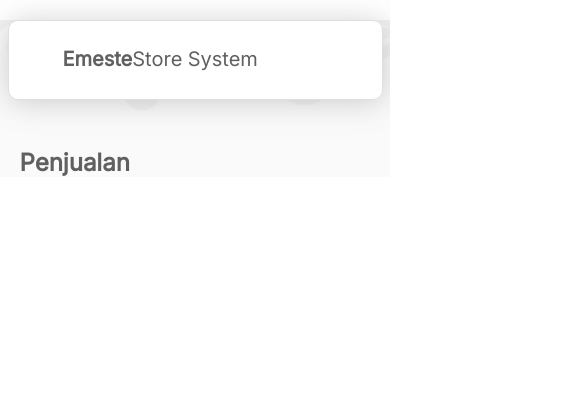
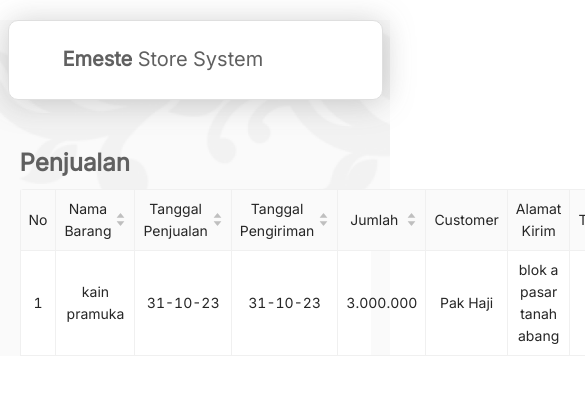
Before and after one commit to goldyTW/dashboardsimple-frontend, a React (Create React App) app: page /penjualan in a window 390 px wide. Shown: the top 394 px of the page, 585 px wide, since content can reach past the window. Built offline with nearby package versions, Linux system fonts and the light colour scheme; some icons are missing.

Commit message:
page penjualan

```diff
--- a/src/components/navbar/Navbar.js
+++ b/src/components/navbar/Navbar.js
@@ -22,8 +22,7 @@ const Navbar = ({setSidebarOpen, sidebarOpen}) => {
           onClick={() => setSidebarOpen(!sidebarOpen)}
           />
           <span className="navTitle">
-            <b>Emeste</b>
-            Store System</span>
+            <b>Emeste</b> Store System</span>
         </div>
         <div className="col-md-6 text-end month">
           <span className="navTitle">{(moment(today).format('MMMM YYYY')).toLocaleString('id')}</span>
--- a/src/components/sidebar/Sidebar.js
+++ b/src/components/sidebar/Sidebar.js
@@ -50,7 +50,7 @@ const Sidebar = ({sidebarOpen, setSidebarOpen}) => {
       <div className="nameDisplay mt-2 mb-1">{sidebarOpen ? userName : userName.split('')[0 ]}</div>
       <div className="roleDisplay mt-1 mb-4">{role}</div>
       <a className="logoutBtn px-3 py-2 mt-4" onClick={()=>handleLogout()}>
-        <Icon icon="material-symbols:logout" className='align-self-center ms-2' width={20}/>
+        <Icon icon="quill:off" className='align-self-center mx-1' width={18}/>
           {sidebarOpen ? 'Sign Out' : ''}
       </a>
 
--- a/src/components/sidebar/sidebar.scss
+++ b/src/components/sidebar/sidebar.scss
@@ -65,7 +65,7 @@
   .menu {
     .menuItem {
       cursor: pointer;
-      margin-top: 15px;
+      margin-top: 20px;
       font-family: 'Inter';
       font-style: normal;
       font-weight: 400;
--- /dev/null
+++ b/src/pages/Dashboard/style.scss
@@ -0,0 +1,140 @@
+.main{
+    // background: '#f9f9f9';
+    background-image: url('../../images/mainbg.png');
+    background-position: center;
+    background-size: cover;
+    background-repeat: no-repeat;
+    display: flex;
+    flex-direction: row;
+
+    .mainNavLayoutNotFull{
+        margin: 3%;
+        margin-top: 2%;
+        margin-left: 2%;
+        width: 80%;
+        display: flex;
+        flex-direction: column;
+    }
+
+    .mainSideLayoutFull{
+        margin: 3%;
+        margin-top: 2%;
+        width: 20%;
+        margin-right: 2%;
+    }
+
+    .mainNavLayoutFull{
+        margin: 3%;
+        margin-top: 2%;
+        margin-left: 2%;
+        width: 95%;
+        display: flex;
+        flex-direction: column;
+    }
+
+    .mainSideLayoutNotFull{
+        margin: 3%;
+        margin-top: 2%;
+        width: 8%;
+        margin-right: 2%;
+    }
+
+    .pageTitle{
+        color: #606060;
+        font-family: 'Inter';
+        font-size: 24px;
+        font-style: normal;
+        font-weight: 700;
+        line-height: normal;
+    }
+    .dashboard {
+        width: 100%;
+        padding-top: 24px;
+        display: flex;
+        flex-direction: row;
+        justify-content: center;
+    }
+    .ant-card.ant-card-bordered {
+        flex-grow: 1;
+        height: 172px;
+        flex-shrink: 0;
+        box-shadow: 1px 2px 10px rgba(64, 64, 64, 0.25);
+        border-radius: 5%;
+        margin: 3%;
+    }
+        .ant-card.ant-card-bordered .ant-card-body {
+            display: flex;
+            height: 100%;
+            justify-content: center;
+            align-items: center;
+        }
+        .ant-card-body p {
+            color: #FFF;
+            margin: 0;
+            font-family: Inter;
+            font-size: 26px;
+            font-style: normal;
+            font-weight: 400;
+        }
+
+        .input-stok {
+            background-color: rgba(96, 209, 155, 0.67);
+            display: flex;
+            justify-content: center;
+        }
+
+        .penjualan {
+            background-color: rgba(251, 202, 75, 1);
+            display: flex;
+            justify-content: center;
+        }
+
+        .input-sales {
+            background-color: rgba(184, 18, 18, 0.62);
+            display: flex;
+            justify-content: center;
+        }
+
+        .icon-dashboard {
+            margin: 5px;
+        }
+
+
+}
+@media(max-width:768px){
+    .main{
+        display: block;
+        .mainNavLayoutNotFull{
+            // display: block;
+            margin: 5%;
+            width: 90%;
+        }
+
+        .mainSideLayoutFull{
+            position: fixed;
+            margin: 8%;
+            margin-top: 5%;
+            width: 84%;
+            z-index: 999;
+        }
+
+        .mainNavLayoutFull{
+            // display: block;
+            margin: 5%;
+            width: 90%;
+        }
+
+        .mainSideLayoutNotFull{
+            display: none;
+        }
+
+        .ant-card-body p {
+            color: #FFF;
+            margin: 0;
+            font-family: Inter;
+            font-size: 20px;
+            font-style: normal;
+            font-weight: 400;
+        }
+    }
+}
--- a/src/pages/Penjualan/index.js
+++ b/src/pages/Penjualan/index.js
@@ -4,14 +4,32 @@ import { toast } from 'react-toastify';
 import { useNavigate } from 'react-router-dom';
 import axios from "axios";
 import Cookies from 'js-cookie';
-import { Input } from 'antd';
+import { Input, Table } from 'antd';
 import Navbar from "../../components/navbar/Navbar";
 import Sidebar from "../../components/sidebar/Sidebar";
+import moment from "moment";
+import { Icon } from "@iconify/react";
+import { render } from "@testing-library/react";
 
 const Penjualan = () => {
   const [sidebarOpen, setSidebarOpen] = useState(false);
+  const [loading, setloading] = useState(false);
   const navigate = useNavigate();
   let url = process.env.REACT_APP_API_URL ;
+
+  const penjualan = [
+    {
+      nama_barang:'kain pramuka',
+      tanggal_penjualan:'10-10-23',
+      tanggal_pengiriman:'12-10-23',
+      jumlah:3000000,
+      customer:'Pak Haji',
+      alamat:'blok a pasar tanah abang',
+      tempo:30,
+      status_kirim:'PENDING',
+      sales:'hamdan',
+    }
+  ]
 
   useEffect(() => {
     // if(!Cookies.get('user-data')){
@@ -19,6 +37,117 @@ const Penjualan = () => {
     // }
   }, [])
 
+  function handlePrint(id){
+
+  }
+  function handleOpen(opt, record){
+
+  }
+
+  const columnPenjualan= [
+    { dataIndex: "No",
+      title: "No",
+      sortDirections: ['ascend', 'descend'],
+      align:'center',
+      width: 50,
+      render: ((value, item, index) => index += 1)
+    },
+    {
+      dataIndex: "nama_barang",
+      title: "Nama Barang",
+      sortDirections: ['ascend', 'descend'],
+      align:'center',
+      width: 150,
+      sorter: (a, b) => {return a.nama_barang.localeCompare(b.nama_barang)},
+    },
+    {
+      dataIndex: "waktu_penjualan",
+      title: "Tanggal Penjualan",
+      sortDirections: ['ascend', 'descend'],
+      align:'center',
+      width: 100,
+      sorter:(a,b) => a.waktu_penjualan - b.waktu_penjualan,
+      render: ((_, record) => ( moment(record.waktu_penjualan).format('DD-MM-YY') ))
+    },
+    {
+      dataIndex: "waktu_pengiriman",
+      title: "Tanggal Pengiriman",
+      sortDirections: ['ascend', 'descend'],
+      align:'center',
+      width: 100,
+      sorter:(a,b) => a.waktu_pengiriman - b.waktu_pengiriman,
+      render: ((_, record) => ( moment(record.waktu_pengiriman).format('DD-MM-YY') ))
+    },
+    {
+      dataIndex: "jumlah",
+      title: "Jumlah",
+      sortDirections: ['ascend', 'descend'],
+      align:'center',
+      width: 100,
+      sorter: (a, b) => a.jumlah - b.jumlah,
+      render:((_, record) => (record.jumlah).toLocaleString('id'))
+    },
+    {
+      dataIndex: "customer",
+      title: "Customer",
+      sortDirections: ['ascend', 'descend'],
+      align:'center',
+      width: 90,
+      // sorter: (a, b) => {return a.customer.localeCompare(b.customer)},
+    },
+    {
+      dataIndex: "alamat",
+      title: "Alamat Kirim",
+      sortDirections: ['ascend', 'descend'],
+      align:'center',
+      width: 200,
+    },
+    {
+      dataIndex: "tempo",
+      title: "Tempo",
+      sortDirections: ['ascend', 'descend'],
+      align:'center',
+      width: 70,
+    },
+    {
+      dataIndex: "status_kirim",
+      title: "Status Kirim",
+      sortDirections: ['ascend', 'descend'],
+      align:'center',
+      width: 100,
+      sorter: (a, b) => {return a.status_kirim.localeCompare(b.status_kirim)},
+      render: ((_, record) => (
+          <span style={{color: (record.status_kirim == "PENDING" ? '#F2A40D' : '#60D19BAB' )}}>{record.status_kirim}</span>
+      ))
+    },
+    {
+      dataIndex: "sales",
+      title: "Sales",
+      sortDirections: ['ascend', 'descend'],
+      align:'center',
+      width: 100,
+    },
+    {
+      field: "action",
+      title: "Action",
+      width: 80,
+      align:'center',
+      render: (_, record) => {
+        return (
+          <div className="cellAction">
+            {/* <div className="editButton"> */}
+            <Icon onClick={() => handleOpen('edit', record)} icon="heroicons:pencil-solid"
+              className='me-1' color="#0A6294" style={{cursor:'pointer'}} width={18}/>
+            {/* </div> */}
+            {/* <div className="deleteButton"> */}
+              <Icon onClick={() => handlePrint(record.id_device)} icon="ph:printer-fill"
+              className='ms-1' color="#B81212" style={{cursor:'pointer'}} width={18}/>
+            {/* </div> */}
+          </div>
+        );
+      },
+    },
+  ];
 
   return (
     <div className="main">
@@ -28,6 +157,28 @@ const Penjualan = () => {
       <div className={sidebarOpen ? "mainNavLayoutNotFull" : "mainNavLayoutFull" }>
         <Navbar sidebarOpen={sidebarOpen} setSidebarOpen={setSidebarOpen}/>
         <h1 className="pageTitle mt-xl-3 mt-5">Penjualan</h1>
+        {
+           !loading ?
+           <Table
+            columns={columnPenjualan}
+            dataSource={penjualan}
+            pagination={false}
+            // scroll={{ y: 460, x:1000 }}
+            // defaultSortOrder= 'descend'
+            bordered
+            size='small'
+            // className="tableDaily virtual-table"
+          />
+          :
+          <div className="loader">
+            <span></span>
+            <span></span>
+            <span></span>
+            <span></span>
+            <span></span>
+            <span></span>
+          </div>
+        }
       </div>
     </div>
   )
```
Also changed, not shown: src/pages/Dashboard/index.js (added, +49 -0 lines), src/pages/login/Login.js (+37 -36 lines).
